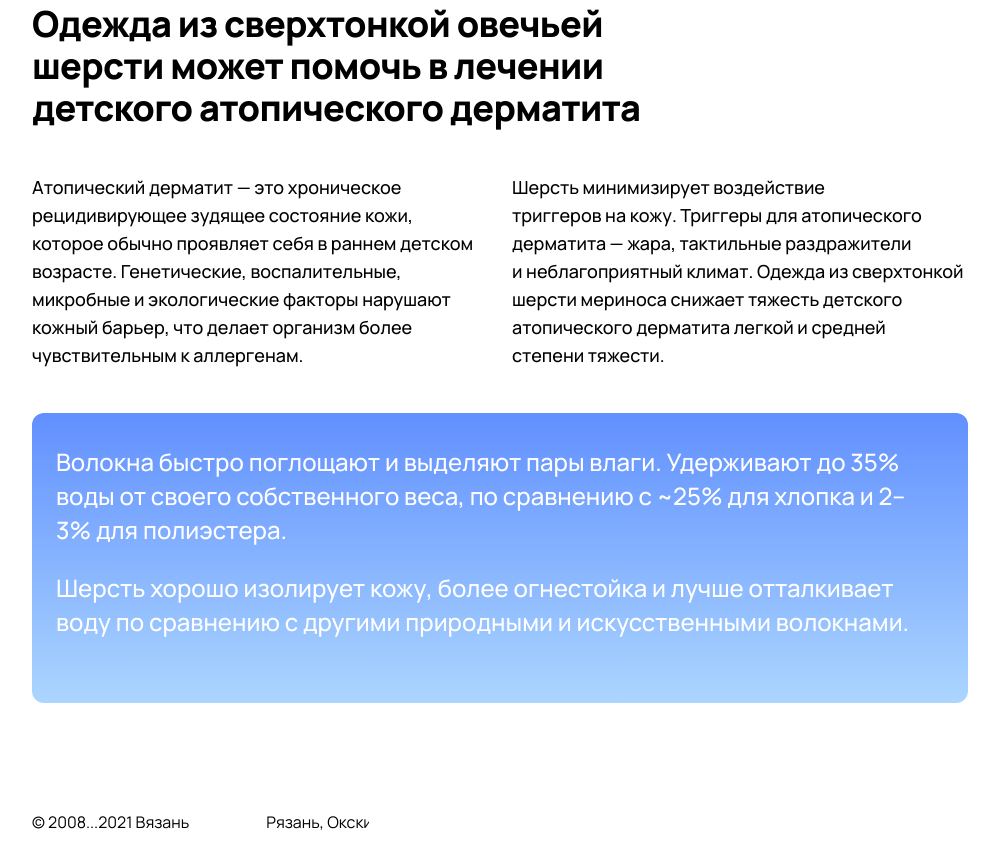
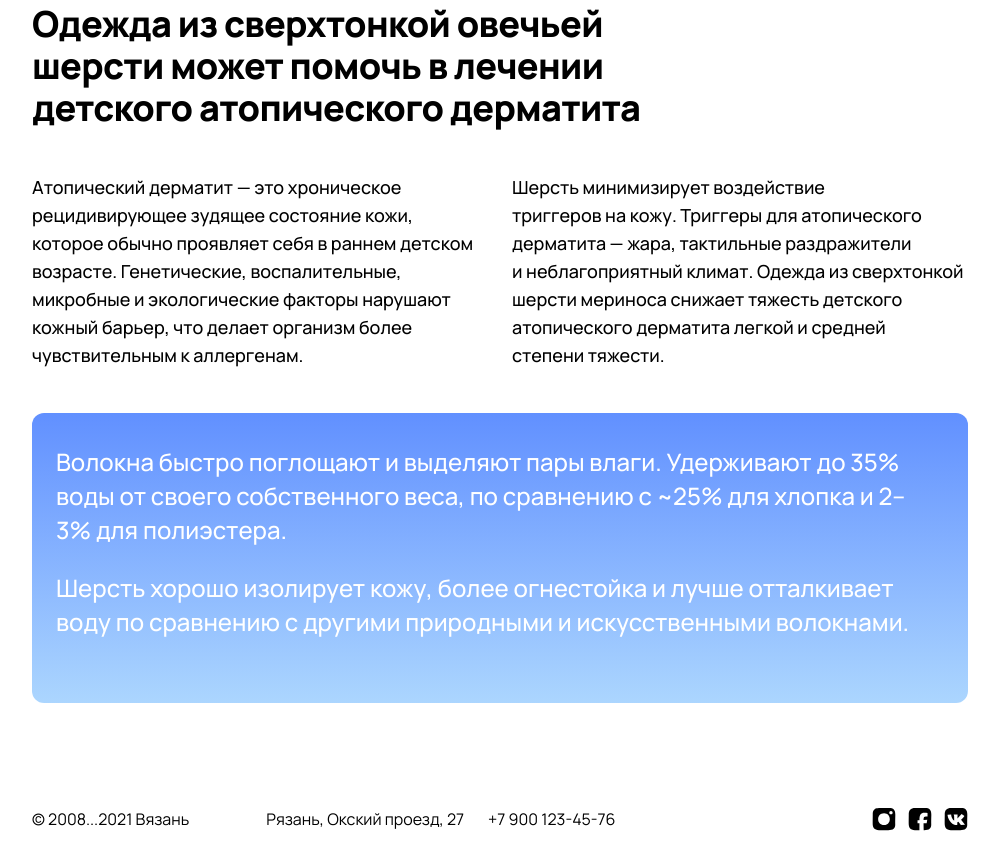
Before and after one commit to XeniaShlenzina/Multi-storey-web-page, a plain HTML site: page index.html in a window 1280 px wide. Shown: the part 2836-3696 px from the top of the page, without its empty margins (140-1139 px from the left). Drawn offline with Linux system fonts and the light colour scheme.

Commit message:
Убрала отступ у иконок и горизонтальный скролл

```diff
--- a/stylesheets/layout.css
+++ b/stylesheets/layout.css
@@ -6,7 +6,6 @@
 }
 
 body {
- width: 100vw;
  margin: 0 auto;
 
  font-family: 'Manrope', sans-serif;
@@ -234,6 +233,8 @@ a {
 
 .social-media__item {
   margin-right: 12px;
+
+  line-height: 0;
 }
 
 .social-media__item:last-of-type {
```
